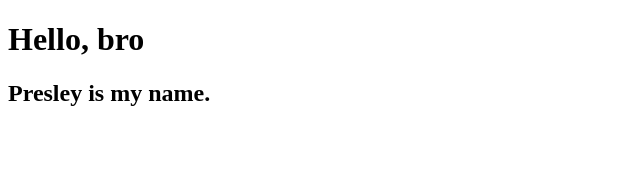
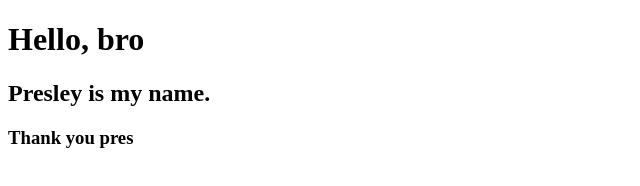
Before and after one commit to ireneuwishema-prog/collab-with-pres, a plain HTML site: page index.html in a window 1280 px wide. Shown: the whole page, without its empty margins (0-640 px from the left). Drawn offline with Linux system fonts and the light colour scheme.

Commit message:
thanks-pres

```diff
--- a/index.html
+++ b/index.html
@@ -8,5 +8,6 @@
 <body>
     <h1>Hello, bro</h1>
     <h2>Presley is my name.</h2>
+    <h3>Thank you pres</h3>
 </body>
 </html>
```
